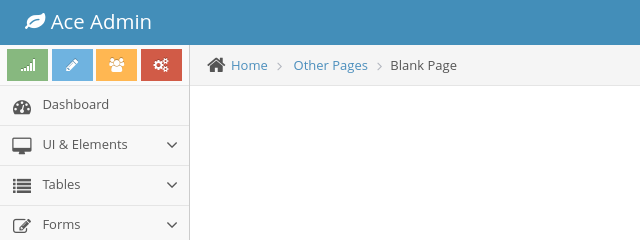
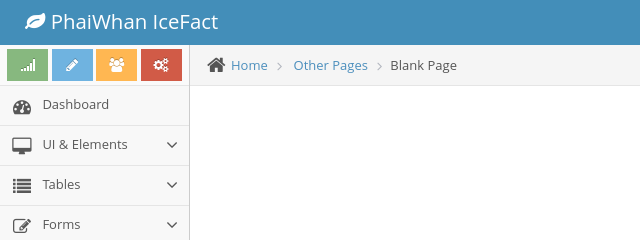
Before and after one commit to DemoProjectIceFactory/demo, a plain HTML site: page blank.html in a window 1280 px wide. Shown: the top 240 px of the page, 0-640 px from the left. Drawn offline with nearby package versions, Linux system fonts and the light colour scheme; a web font is replaced by a local one.

Commit message:
test GitHub

```diff
--- a/blank.html
+++ b/blank.html
@@ -59,7 +59,7 @@
             <a href="index.html" class="navbar-brand">
                 <small>
                     <i class="fa fa-leaf"></i>
-                    Ace Admin
+                    PhaiWhan IceFact
                 </small>
             </a>
         </div>
```
